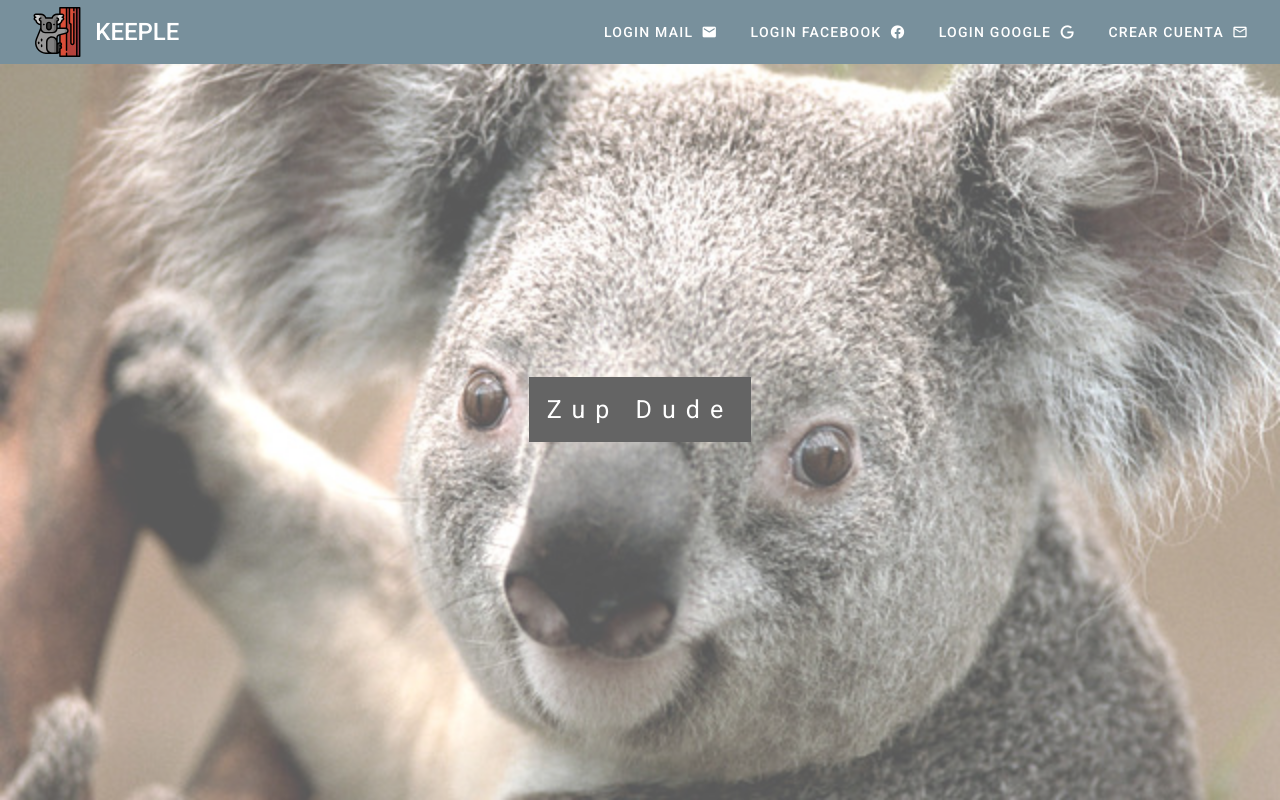
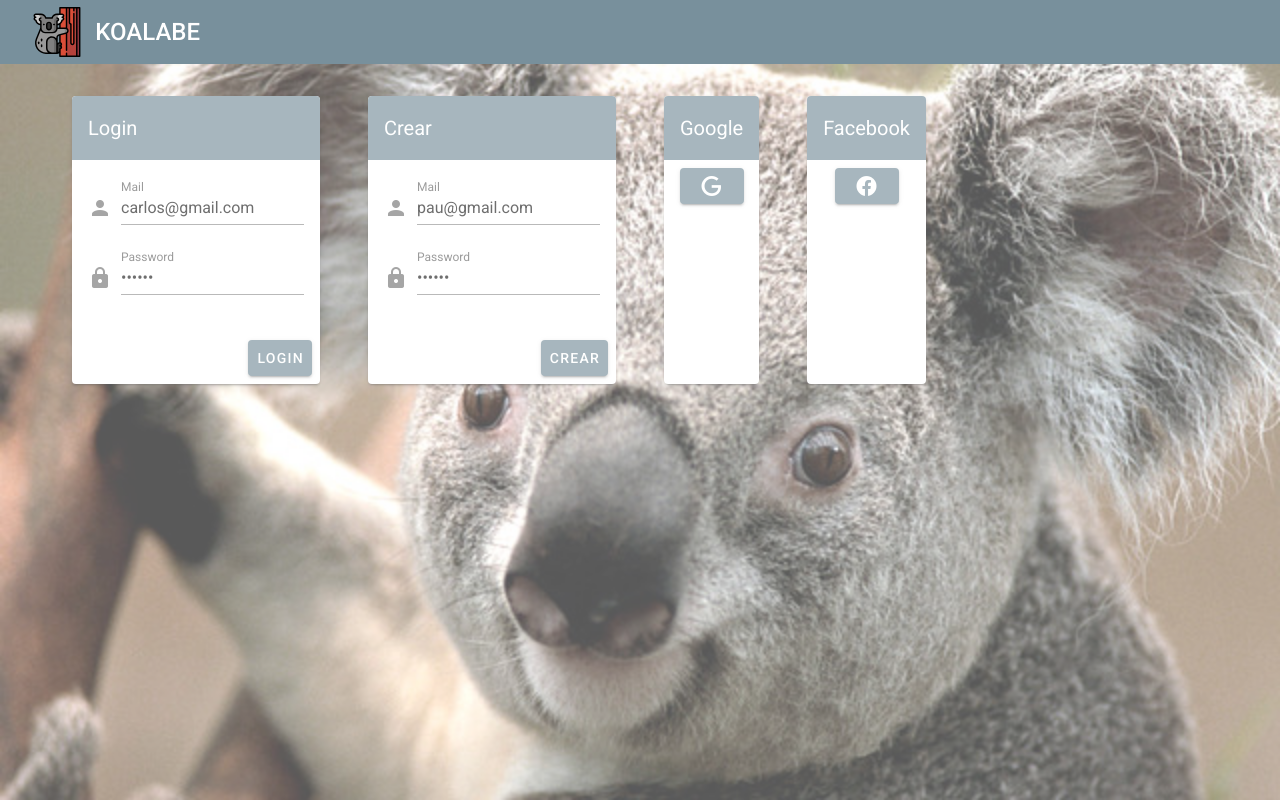
Before and after one commit to cdmngz/vue-firebase, a Vue app: page / in a window 1280 px wide. Shown: the top 800 px of the page. Built offline with nearby package versions, Linux system fonts and the light colour scheme; no server answers.

Commit message:
Organizando main, store y views

```diff
--- a/public/index.html
+++ b/public/index.html
@@ -5,7 +5,7 @@
     <meta http-equiv="X-UA-Compatible" content="IE=edge">
     <meta name="viewport" content="width=device-width,initial-scale=1.0">
     <link rel="icon" href="koala.svg">
-    <title>Keeple</title>
+    <title>KoalaBe</title>
     <link rel="stylesheet" href="https://fonts.googleapis.com/css?family=Roboto:100,300,400,500,700,900">
     <link rel="stylesheet" href="https://cdn.jsdelivr.net/npm/@mdi/font@latest/css/materialdesignicons.min.css">
   </head>
--- a/src/App.vue
+++ b/src/App.vue
@@ -6,7 +6,7 @@
       dark
       flat
     >
-      <v-btn href="/" text>
+      <v-btn text>
         <v-img
           class="shrink"
           contain
@@ -16,34 +16,19 @@
           src="@/assets/koala.svg"
           width="50"
         />
-        <span class="ml-3 headline font-weight-medium">Keeple</span>
+        <span class="ml-3 headline font-weight-medium">koalabe</span>
       </v-btn>
-      <v-tabs v-show="user">
+
+      <v-tabs v-if="usuario">
         <v-tabs-slider color="grey lighten-3"></v-tabs-slider>
-
         <v-tab to="/dashboard">Dashboard</v-tab>
         <v-tab to="/activities">Activities</v-tab>
         <v-tab to="/feelings">Feelings</v-tab>
       </v-tabs>
-
       <v-spacer></v-spacer>
-
-      <v-btn text v-if="user!==''"><span class="mr-2">{{user}}</span><v-icon>mdi-one-up</v-icon></v-btn>
-      <v-btn text v-if="user===''" @click="logueo"><span class="mr-2">login mail</span><v-icon small>mdi-email</v-icon></v-btn>
-      <v-btn text v-if="user===''" @click="signUp"><span class="mr-2">login facebook</span><v-icon small>mdi-facebook</v-icon></v-btn>
-      <v-btn text v-if="user===''" @click="signUp"><span class="mr-2">login google</span><v-icon small>mdi-google</v-icon></v-btn>
-      <v-btn text v-if="user===''" @click="signUp"><span class="mr-2">crear cuenta</span><v-icon small>mdi-email-outline</v-icon></v-btn>
-
-      <v-menu
-        bottom
-        left
-        v-if="user!==''"
-      >
+      <v-menu bottom left>
         <template v-slot:activator="{ on }">
-          <v-btn
-            icon
-            v-on="on"
-          >
+          <v-btn v-if="usuario" icon v-on="on">
             <v-icon>mdi-dots-vertical</v-icon>
           </v-btn>
         </template>
@@ -67,72 +52,57 @@
 </template>
 
 <script>
-console.log('App.vue')
 import { mapState, mapMutations } from 'vuex';
 import { auth } from './main'
-import store from './store/index'
 
 export default {
   name: 'App',
-  data: () => ({
-    email: 'carlos@gmail.com',
-    password: '123456'
-  }),
-  created() {
-    console.log('Observador del app.vue'),
-      auth.onAuthStateChanged(user => {
-        if (user) {
-          console.log('Hay sesion')
-          store.state.displayName = user.displayName;
-          store.state.email = user.email;
-          store.state.emailVerified = user.emailVerified;
-          store.state.photoURL = user.photoURL;
-          store.state.isAnonymous = user.isAnonymous;
-          store.state.uid = user.uid;
-          store.state.user = user.uid;
-          store.state.providerData = user.providerData;
-        } else {
-          console.log('No hay sesion')
-          store.state.array = []
-          store.state.displayName = ''
-          store.state.email = ''
-          store.state.emailVerified = ''
-          store.state.photoURL = ''
-          store.state.isAnonymous = ''
-          store.state.uid = ''
-          store.state.user = ''
-          store.state.providerData = ''
-        }
-      })
-  },
   computed: {
-    ...mapState(['user', 'array']),
+    usuario() {
+      if(auth.currentUser) {
+        return auth.currentUser.uid
+      } else {
+        return null
+      }
+    }
   },
   methods: {
-    ...mapMutations(['observador']),
-    logueo() {
+    logInPhoneNumber() {
+      // Turn off phone auth app verification.
+      auth.settings.appVerificationDisabledForTesting = true;
+
+      var phoneNumber = "+34634226190";
+      var testVerificationCode = "987654";
+
+      // This will render a fake reCAPTCHA as appVerificationDisabledForTesting is true.
+      // This will resolve after rendering without app verification.
+      var appVerifier = new auth.RecaptchaVerifier('recaptcha-container');
+      console.log(appVerifier)
+      // signInWithPhoneNumber will call appVerifier.verify() which will resolve with a fake
+      // reCAPTCHA response.
+      auth.signInWithPhoneNumber(phoneNumber, appVerifier)
+        .then(function (confirmationResult) {
+        // confirmationResult can resolve with the whitelisted testVerificationCode above.
+        return confirmationResult.confirm(testVerificationCode)
+      }).catch(function (error) {
+        // Error; SMS not sent
+        // ...
+      });
+    },
+    logInGmail() {
       console.log(this.email, this.password)
       auth.signInWithEmailAndPassword(this.email, this.password)
         .then(res => {
-          this.observador()
           this.$router.replace({name: "Dashboard"})
         })
         .catch(err => console.log(err))
-    },
-    signUp() {
-      auth.createUserWithEmailAndPassword(this.email, this.password)
-        .then(res => console.log(res))
-        .catch(err => {
-          console.log(err.message)
-        });
     },
     logOut() {
       auth.signOut()
         .then(() => {
           console.log('Bye...')
-          this.observador()
-          this.$router.replace({name: "Home"})
-        });
+          this.$router.go()
+        })
     }
   }
 };
--- a/src/components/Calendar.vue
+++ b/src/components/Calendar.vue
@@ -2,7 +2,6 @@
 <v-content>
   <v-row class="mt-n12">
     <v-col>
-      <v-row class="mt-n12"><v-btn @click="obtenerDatos" text >Obtener</v-btn></v-row>
       <v-sheet height="64">
         <v-toolbar flat>
           <v-btn fab text small color="grey darken-2" @click="prev"><v-icon small>mdi-chevron-left</v-icon></v-btn>
@@ -63,7 +62,7 @@
 </template>
 
 <script>
-import { mapState, mapMutations } from 'vuex'
+import { mapState } from 'vuex'
 
   export default {
     name: 'Calendar',
@@ -124,7 +123,6 @@ import { mapState, mapMutations } from 'vuex'
       this.$refs.calendar.checkChange()
     },
     methods: {
-      ...mapMutations(['obtenerDatos']),
       viewDay ({ date }) {
         console.log('viewDay: '+date)
         this.focus = date
--- a/src/components/Chart.vue
+++ b/src/components/Chart.vue
@@ -1,6 +1,5 @@
 <template>
 <div>
-  <v-btn @click="click" text color="deep-purple accent-5">Obtener</v-btn>
   <canvas id="planet-chart"></canvas>
 </div>
 </template>
@@ -46,11 +45,9 @@ export default {
   ...mapState(['array'])
   },
   created() {
-    this.obtenerDatos(),
     this.createChart('planet-chart', this.planetChartData)
   },
   methods: {
-    ...mapMutations(['obtenerDatos']),
     createChart(chartId, chartData) {
       const ctx = document.getElementById(chartId);
       const myChart = new Chart(ctx, {
--- a/src/views/Activities.vue
+++ b/src/views/Activities.vue
@@ -9,6 +9,7 @@
     >
       <v-icon left>{{item.icon}}</v-icon>{{item.name}}
     </v-btn>
+    <pre style="font-size:12px">{{array}}</pre>
   </v-content>
 </template>
 
@@ -18,7 +19,7 @@ import { mapState } from 'vuex'
 export default {
   name: 'Activities',
   computed: {
-    ...mapState(['activities'])
+    ...mapState(['activities', 'array'])
   }
 }
 </script>
--- a/src/views/Home.vue
+++ b/src/views/Home.vue
@@ -1,13 +1,96 @@
 <template>
   <div class="container">
-  <div class="bgimg-1">
-    <div class="caption">
-      <span class="border">Zup Dude</span>
-      </div>
+    <div class="bgimg-1">
+      <v-container class="mt-12 ml-12 d-flex">
+      <v-card class="elevation-2 mt-12 mx-6">
+        <v-toolbar
+          color="primary"
+          dark
+          flat
+        >
+          <v-toolbar-title>Login</v-toolbar-title>
+        </v-toolbar>
+        <v-card-text>
+          <v-form>
+            <v-text-field
+              label="Mail"
+              v-model="logInMail"
+              prepend-icon="mdi-account"
+              type="text"
+            ></v-text-field>
+            <v-text-field
+              id="password"
+              label="Password"
+              v-model="logInPass"
+              prepend-icon="mdi-lock"
+              type="password"
+            ></v-text-field>
+          </v-form>
+        </v-card-text>
+        <v-card-actions>
+          <v-spacer></v-spacer>
+          <v-btn @click="logIn" color="primary">Login</v-btn>
+        </v-card-actions>
+      </v-card>
+      <v-card class="elevation-2 mt-12 mx-6">
+        <v-toolbar
+          color="primary"
+          dark
+          flat
+        >
+          <v-toolbar-title>Crear</v-toolbar-title>
+        </v-toolbar>
+        <v-card-text>
+          <v-form>
+            <v-text-field
+              label="Mail"
+              prepend-icon="mdi-account"
+              v-model="createMail"
+              type="text"
+            ></v-text-field>
+            <v-text-field
+              id="password"
+              label="Password"
+              v-model="createPass"
+              prepend-icon="mdi-lock"
+              type="password"
+            ></v-text-field>
+          </v-form>
+        </v-card-text>
+        <v-card-actions>
+          <v-spacer></v-spacer>
+          <v-btn @click="createUser" color="primary">Crear</v-btn>
+        </v-card-actions>
+      </v-card>
+      <v-card class="elevation-2 mt-12 mx-6">
+        <v-toolbar
+          color="primary"
+          dark
+          flat
+        >
+          <v-toolbar-title>Google</v-toolbar-title>
+        </v-toolbar>
+        <v-card-actions class="d-flex align-center justify-center">
+          <v-btn @click="createUser" color="primary"><v-icon>mdi-google</v-icon></v-btn>
+        </v-card-actions>
+      </v-card>
+      <v-card class="elevation-2 mt-12 mx-6">
+        <v-toolbar
+          color="primary"
+          dark
+          flat
+        >
+          <v-toolbar-title>Facebook</v-toolbar-title>
+        </v-toolbar>
+        <v-card-actions class="d-flex align-center justify-center">
+          <v-btn @click="createUser" color="primary"><v-icon>mdi-facebook</v-icon></v-btn>
+        </v-card-actions>
+      </v-card>
+      </v-container>
     </div>
     <div class="bgimg-2">
       <div class="caption">
-      <span class="border" style="background-color:transparent;font-size:25px;color: #f7f7f7;">Everything Alright?</span>
+      <span class="border" style="background-color:transparent;font-size:25px;color: #f7f7f7;">Hey, everything Alright?</span>
       </div>
     </div>
     <div class="bgimg-3">
@@ -24,12 +107,32 @@
 </template>
 
 <script>
+import {auth} from '../main'
+import { mapMutations } from 'vuex'
 
 export default {
   name: 'Home',
-  // components: {
-  //   HelloWorld
-  // }
+  data: () => ({
+    logInMail: 'carlos@gmail.com',
+    logInPass: '123456',
+    createMail: 'pau@gmail.com',
+    createPass: '123456',
+  }),
+  methods: {
+    createUser() {
+      auth.createUserWithEmailAndPassword(this.createMail, this.createPass)
+        .then(res => this.$router.push({name: "Dashboard"}))
+        .catch(e => alert(e.message))
+    },
+    logIn() {
+      auth.signInWithEmailAndPassword(this.logInMail, this.logInPass)
+        .then(res => {
+          //Corregir direccionamiento
+          this.$router.go()
+        })
+        .catch(e => alert(e.message))
+    }
+  }
 }
 </script>
 
```
Also changed, not shown: src/main.js (+30 -11 lines), src/router/index.js (+19 -26 lines), src/store/index.js (+3 -61 lines), src/views/Feelings.vue (+41 -25 lines).
